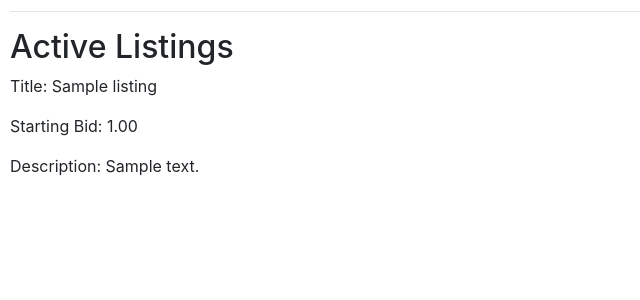
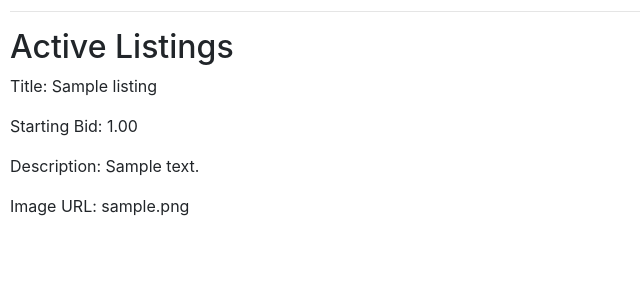
Before and after one commit to codeballet/cs50w-commerce, a Django app: template auctions/templates/auctions/index.html in a window 1280 px wide. Shown: the part 135-435 px from the top of the page, without its empty margins (0-640 px from the left). Run offline with Django 3.2, Linux system fonts and the light colour scheme; the template is opened without the code that fills it: values that come from a table or form of the project are taken from there, others are empty; tables that the repository leaves empty hold one stand-in row (values such as "Sample post"); parts of the project's set-up code (start-up, migrations or seed data) failed here and were passed over; some libraries are stand-ins or nearby versions.

Commit message:
Fix: Image table works

```diff
--- a/auctions/models.py
+++ b/auctions/models.py
@@ -2,6 +2,7 @@ from django.contrib.auth.models import AbstractUser
 from django.db import models
 
 
+# Base classes
 class Listing(models.Model):
     title = models.CharField(max_length=250)
     description = models.CharField(max_length=500)
--- a/auctions/templates/auctions/index.html
+++ b/auctions/templates/auctions/index.html
@@ -8,6 +8,7 @@
         <p>Title: {{ listing.title }}</p>
         <p>Starting Bid: {{ listing.start_bid }}</p>
         <p>Description: {{ listing.description }}</p>
+        <p>Image URL: {{ listing.image.image_url }}</p>
 
     {% endfor %}
 {% endblock %}
--- a/auctions/views.py
+++ b/auctions/views.py
@@ -5,7 +5,7 @@ from django.shortcuts import render
 from django.urls import reverse
 
 from .forms import ListingForm
-from .models import Listing, User
+from .models import Image, Listing, User
 
 
 CATEGORIES = ["other", "fashion", "toys", "electronics", "home"]
@@ -29,8 +29,8 @@ def create(request):
                 start_bid = form.cleaned_data['start_bid']
             )
             l.save()
-            l.image(image_url = form.cleaned_data['image_url'])
-            l.save()
+            i = Image(listing = l, image_url = form.cleaned_data['image_url'])
+            i.save()
 
             return HttpResponseRedirect(reverse("index"))
 
```
